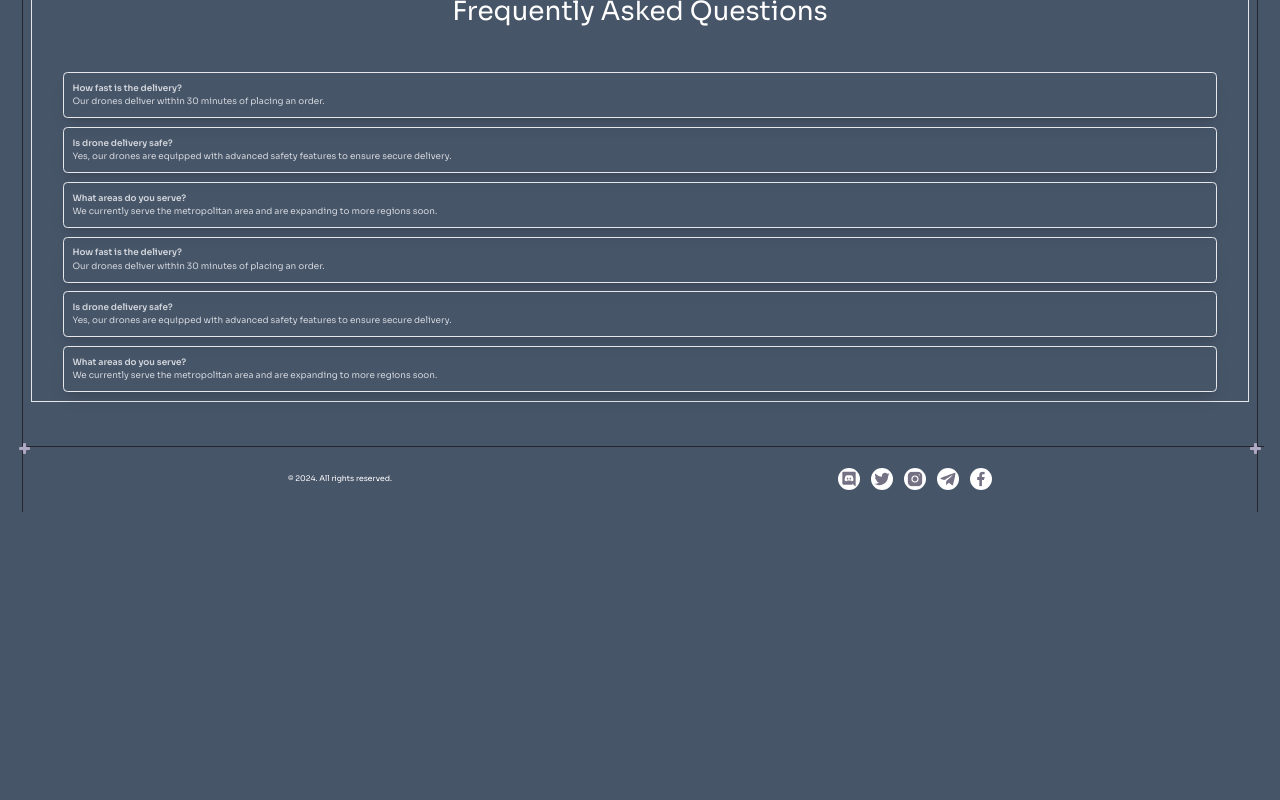
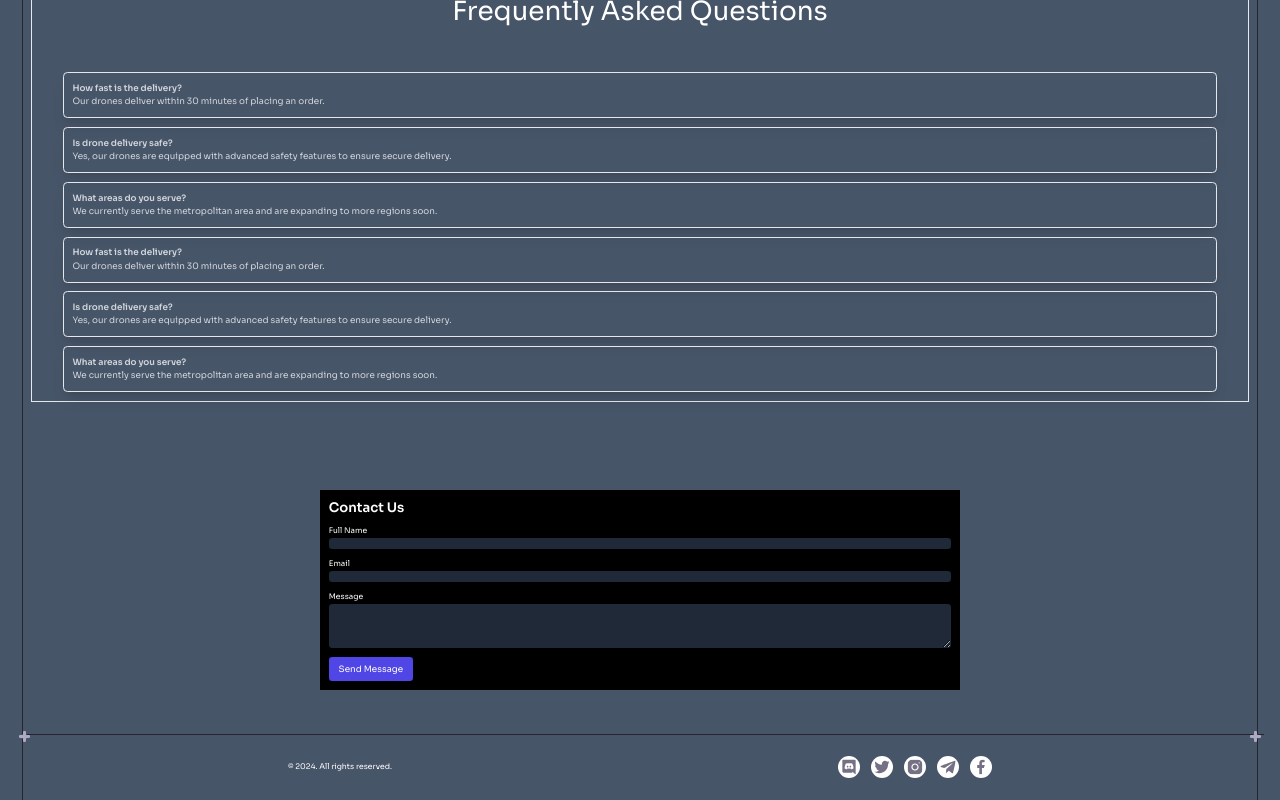
Before and after one commit to Tewodros-Yirga/DDS-Real-user-frontend, a React (Vite) app: page / in a window 1280 px wide. Shown: the part 2324-3124 px from the top of the page. Before the commit the page ends 2836 px from the top, so only its background shows below. Built offline with nearby package versions, Linux system fonts and the light colour scheme; no server answers.

Commit message:
contact us component added

```diff
--- a/src/features/ContactUs.jsx
+++ b/src/features/ContactUs.jsx
@@ -1,7 +1,97 @@
-import React from "react";
+import React, { useState } from "react";
+import Section from "../design/Section";
 
 const ContactUs = () => {
-  return <div>ContactUs</div>;
+  const [formData, setFormData] = useState({
+    fullName: "",
+    email: "",
+    message: "",
+  });
+
+  const handleChange = (e) => {
+    setFormData({ ...formData, [e.target.name]: e.target.value });
+  };
+
+  const handleSubmit = (e) => {
+    e.preventDefault();
+    // Handle form submission logic here
+    console.log(formData);
+  };
+
+  return (
+    <Section>
+      <div className="container mx-auto w-[50%] bg-black p-4 text-white">
+        <h2 className="mb-4 text-2xl font-bold">Contact Us</h2>
+        <form onSubmit={handleSubmit} className="space-y-4">
+          <div>
+            <label htmlFor="fullName" className="block text-sm font-medium">
+              Full Name
+            </label>
+            <input
+              type="text"
+              id="fullName"
+              name="fullName"
+              value={formData.fullName}
+              onChange={handleChange}
+              className="mt-1 block w-full rounded-md border-gray-300 bg-gray-800 px-1 text-white shadow-sm outline-none focus:border-indigo-500 focus:ring-indigo-500 sm:text-sm"
+            />
+          </div>
+          <div>
+            <label htmlFor="email" className="block text-sm font-medium">
+              Email
+            </label>
+            <input
+              type="email"
+              id="email"
+              name="email"
+              value={formData.email}
+              onChange={handleChange}
+              className="mt-1 block w-full rounded-md border-gray-300 bg-gray-800 px-1 text-white shadow-sm outline-none focus:border-indigo-500 focus:ring-indigo-500 sm:text-sm"
+            />
+          </div>
+          <div>
+            <label htmlFor="message" className="block text-sm font-medium">
+              Message
+            </label>
+            <textarea
+              id="message"
+              name="message"
+              rows="4"
+              value={formData.message}
+              onChange={handleChange}
+              className="mt-1 block w-full rounded-md border-gray-300 bg-gray-800 px-1 text-white shadow-sm outline-none focus:border-indigo-500 focus:ring-indigo-500 sm:text-sm"
+            ></textarea>
+          </div>
+          <button
+            type="submit"
+            className="inline-flex items-center rounded-md border border-transparent bg-indigo-600 px-4 py-2 font-medium text-white hover:bg-indigo-700 focus:outline-none focus:ring-2 focus:ring-indigo-500 focus:ring-offset-2"
+          >
+            Send Message
+          </button>
+        </form>
+      </div>
+    </Section>
+  );
 };
 
 export default ContactUs;
+
+{
+  /*<Section
+      className="py-[10.5rem] h-full"
+      crosses
+      crossesOffset="lg:translate-y-[5.25rem]"
+      customPaddings="md:px-[3rem] sm:px-[1rem] px-[0.5rem]"
+      id="ContactUs"
+    >
+      <div className="flex flex-col">
+        <div className="flex justify-evenly">
+          <input type="text" className="border border-n-4" />
+          <input type="text" className="border border-n-4" />
+        </div>
+        <div className="bg-conic-gradient px-[0.2rem] py-[0.2rem] h-96 rounded-lg mt-10 w-[45%] mx-auto">
+          <input type="text" className="w-full h-full bg-n-6 rounded-lg" />
+        </div>
+      </div>
+    </Section>*/
+}
--- a/src/features/forms/New_account.jsx
+++ b/src/features/forms/New_account.jsx
@@ -106,7 +106,7 @@ const New_account = ({ onClose, switchToSignIn }) => {
                 Confirm Password
               </label>
             </div>
-            <Button className="mt-6 h-11 w-full cursor-pointer rounded-md text-lg font-medium text-white transition-all duration-500 hover:scale-105 hover:text-color-1">
+            <Button className="mt-6 h-11 w-full cursor-pointer rounded-md text-lg font-medium text-white transition-all duration-300 hover:scale-105 hover:text-color-1">
               Register
             </Button>
             <div className="my-6 text-center text-sm font-medium text-white">
--- a/src/features/landingPage/Benefits2.jsx
+++ b/src/features/landingPage/Benefits2.jsx
@@ -8,16 +8,16 @@ const Benefits2 = () => {
     <>
       <div className="container relative z-2">
         <Heading className="md:max-w-md lg:max-w-2xl" title="Why Choose Us" />
-        <div className="flex flex-wrap gap-9 mb-10">
+        <div className="mb-10 flex flex-wrap gap-9">
           {whyChooseUs.map((item) => (
             <div
-              className="block relative p-0.5 bg-no-repeat bg-[length:100%_100%] md:max-w-[24rem]"
+              className="relative block bg-[length:100%_100%] bg-no-repeat p-0.5 duration-300 hover:scale-105 md:max-w-[24rem]"
               style={{
                 backgroundImage: `url(${item.backgroundUrl})`,
               }}
               key={item.id}
             >
-              <div className="relative z-2 flex flex-col min-h-[22rem] p-[2.4rem] pointer-events-none">
+              <div className="pointer-events-none relative z-2 flex min-h-[22rem] flex-col p-[2.4rem]">
                 <h5 className="h5 mb-5 text-center">{item.title}</h5>
                 <p className="body-2 mb-6 text-n-3">{item.text}</p>
               </div>
@@ -35,7 +35,7 @@ const Benefits2 = () => {
                       width={380}
                       height={362}
                       alt={item.title}
-                      className="w-full h-full object-cover"
+                      className="h-full w-full object-cover"
                     />
                   )}
                 </div>
--- a/src/features/landingPage/LandingPage.jsx
+++ b/src/features/landingPage/LandingPage.jsx
@@ -1,14 +1,16 @@
 import Hero from "./Hero";
 import DeliveryZone from "./DeliveryZone";
 import HowItWorks from "./HowitWorks";
-import Services from './Services';
+import Services from "./Services";
+import ContactUs from "../ContactUs";
 
 export const LandingPage = () => {
   return (
     <div>
       <Hero />
       <DeliveryZone />
-      <Services/>
+      <Services />
+      <ContactUs />
     </div>
   );
 };
--- a/src/features/landingPage/Services.jsx
+++ b/src/features/landingPage/Services.jsx
@@ -1,12 +1,12 @@
 import Section from "../../design/Section";
 import WrappedHeading from "./WrappedHeading";
 import serviceCards from "../../constants";
-import Arrow from '../../assets/svg/Arrow'
-import {GradientLight} from '../../design/Benefits'
-import ClipPath from '../../assets/svg/ClipPath'
+import Arrow from "../../assets/svg/Arrow";
+import { GradientLight } from "../../design/Benefits";
+import ClipPath from "../../assets/svg/ClipPath";
 import Benefits2 from "./Benefits2";
 import HowItWorks from "./HowitWorks";
-import Testimonials from './Testimonials'
+import Testimonials from "./Testimonials";
 import Faq from "./Faq";
 
 const Services = () => {
@@ -20,7 +20,7 @@ const Services = () => {
         <div className="mb-10 flex flex-wrap gap-9">
           {serviceCards.map((item) => (
             <div
-              className="relative block bg-[length:100%_100%] bg-no-repeat p-0.5 md:max-w-[24rem]"
+              className="relative block bg-[length:100%_100%] bg-no-repeat p-0.5 duration-300 hover:scale-105 md:max-w-[24rem]"
               style={{
                 backgroundImage: `url(${item.backgroundUrl})`,
               }}
--- /dev/null
+++ b/src/features/users/usersApiSlice.js
@@ -0,0 +1,89 @@
+import { createSelector, createEntityAdapter } from "@reduxjs/toolkit";
+import { apiSlice } from "../../app/api/apiSlice";
+
+const usersAdapter = createEntityAdapter({});
+
+const initialState = usersAdapter.getInitialState();
+
+export const usersApiSlice = apiSlice.injectEndpoints({
+  endpoints: (builder) => ({
+    getUsers: builder.query({
+      query: () => ({
+        url: "/users",
+        validateStatus: (response, result) => {
+          return response.status === 200 && !result.isError;
+        },
+      }),
+      transformResponse: (responseData) => {
+        const loadedUsers = responseData.map((user) => {
+          user.id = user._id;
+          return user;
+        });
+        return usersAdapter.setAll(initialState, loadedUsers);
+      },
+      providesTags: (result, error, arg) => {
+        if (result?.ids) {
+          return [
+            { type: "User", id: "LIST" },
+            ...result.ids.map((id) => ({ type: "User", id })),
+          ];
+        } else return [{ type: "User", id: "LIST" }];
+      },
+    }),
+
+    addNewUser: builder.mutation({
+      query: (initialUserData) => ({
+        url: "/users",
+        method: "POST",
+        body: {
+          ...initialUserData,
+        },
+      }),
+      invalidatesTags: [{ type: "User", id: "LIST" }],
+    }),
+    updateUser: builder.mutation({
+      query: (initialUserData) => ({
+        url: "/users",
+        method: "PATCH",
+        body: {
+          ...initialUserData,
+        },
+      }),
+      invalidatesTags: (result, error, arg) => [{ type: "User", id: arg.id }],
+    }),
+    deleteUser: builder.mutation({
+      query: ({ id }) => ({
+        url: `/users`,
+        method: "DELETE",
+        body: { id },
+      }),
+      invalidatesTags: (result, error, arg) => [{ type: "User", id: arg.id }],
+    }),
+  }),
+});
+
+export const {
+  useGetUsersQuery,
+  useAddNewUserMutation,
+  useUpdateUserMutation,
+  useDeleteUserMutation,
+} = usersApiSlice;
+
+// returns the query result object
+export const selectUsersResult = usersApiSlice.endpoints.getUsers.select();
+
+// creates memoized selector
+const selectUsersData = createSelector(
+  selectUsersResult,
+  (usersResult) => usersResult.data, // normalized state object with ids & entities
+);
+
+//getSelectors creates these selectors and we rename them with aliases using destructuring
+export const {
+  selectAll: selectAllUsers,
+  selectById: selectUserById,
+  selectIds: selectUserIds,
+  // Pass in a selector that returns the users slice of state
+} = usersAdapter.getSelectors(
+  (state) => selectUsersData(state) ?? initialState,
+);
```
